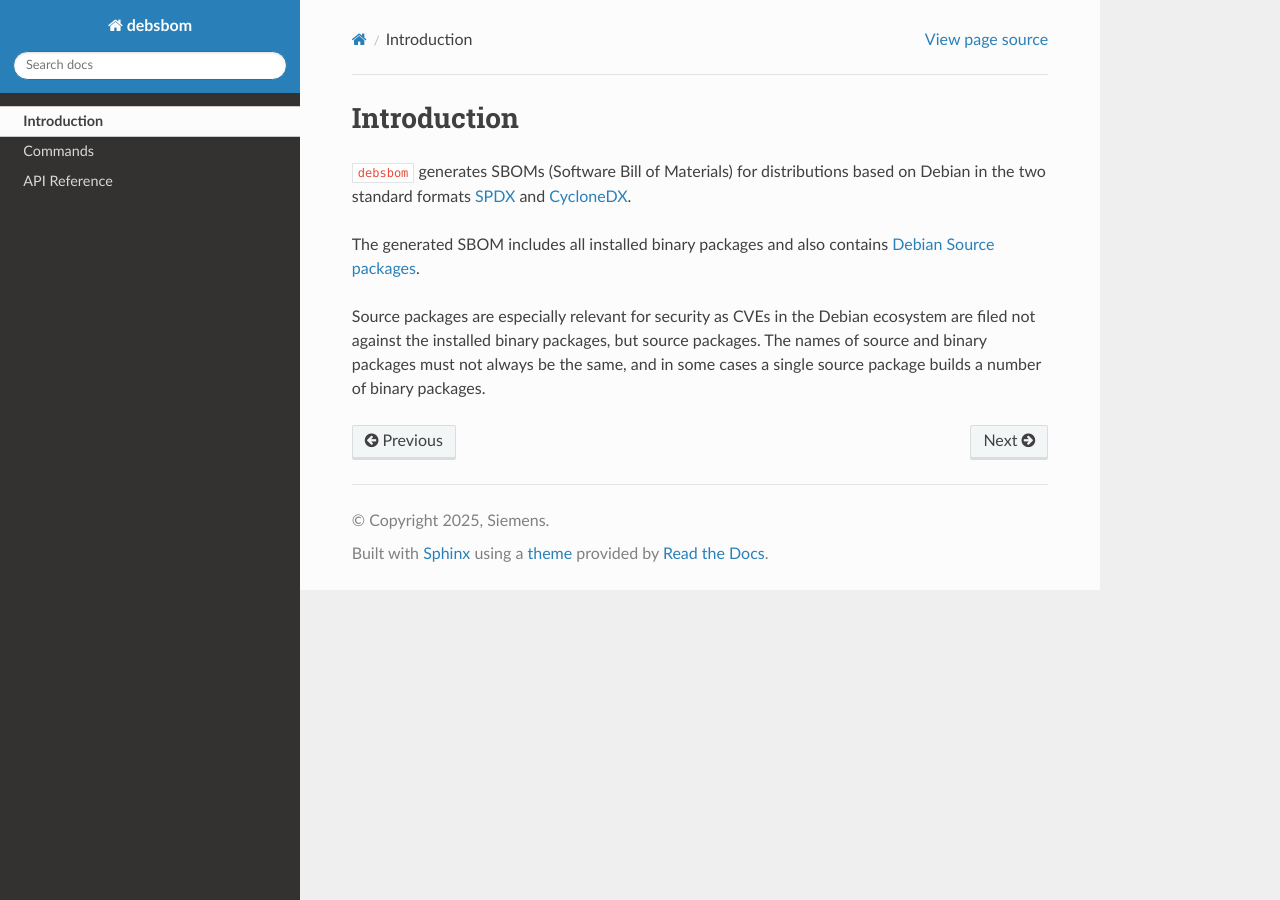
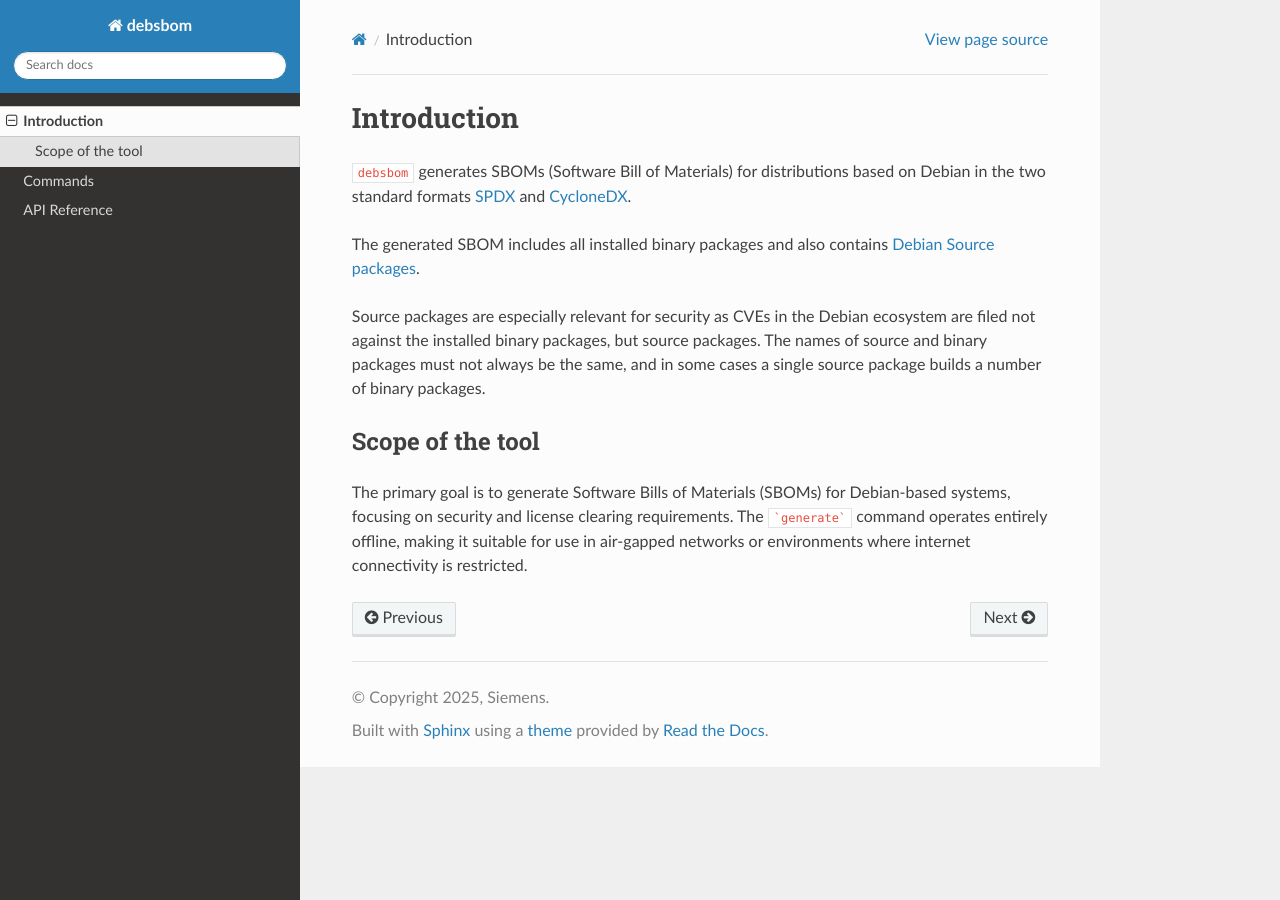
Before and after one commit to siemens/debsbom, a Sphinx documentation site: the page built from docs/source/intro.rst, in a window 1280 px wide. Built offline with Sphinx 7.4.7 and the Read the Docs theme 3.1.0, drawn with Linux system fonts in a browser that asks for light colours.

Commit message:
docs(generate): describe command more closely and add to intro
We copy parts of the documentation from the README to the RST doc, as
referencing between both is impractical and the README is still needed
as central entry point.

Signed-off-by: Felix Moessbauer <felix.moessbauer@siemens.com>

````diff
--- a/docs/source/intro.rst
+++ b/docs/source/intro.rst
@@ -7,3 +7,9 @@ The generated SBOM includes all installed binary packages and also contains `Deb
 
 Source packages are especially relevant for security as CVEs in the Debian ecosystem are filed not against the installed binary packages, but source packages.
 The names of source and binary packages must not always be the same, and in some cases a single source package builds a number of binary packages.
+
+Scope of the tool
+-----------------
+
+The primary goal is to generate Software Bills of Materials (SBOMs) for Debian-based systems, focusing on security and license clearing requirements.
+The ```generate``` command operates entirely offline, making it suitable for use in air-gapped networks or environments where internet connectivity is restricted.
````
Also changed, not shown: docs/source/commands/generate.rst (+7 -0 lines).
